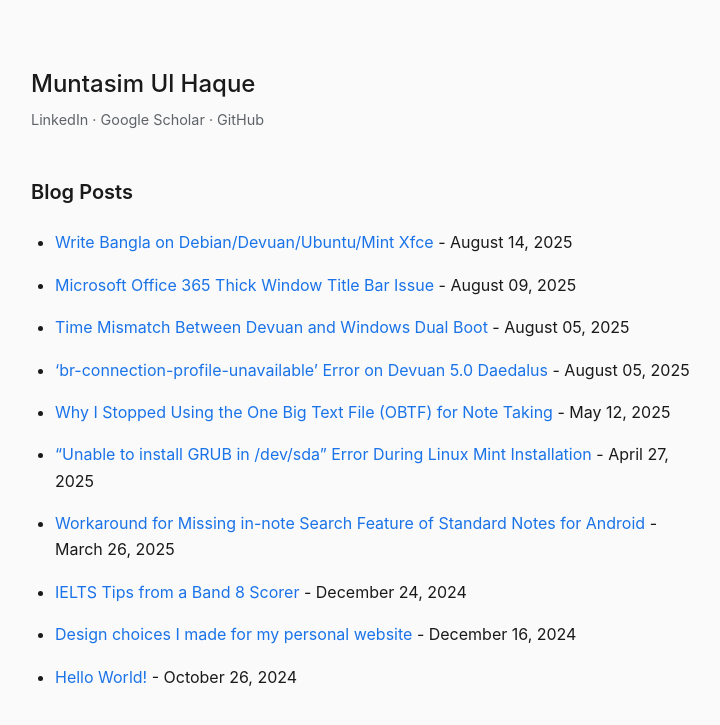
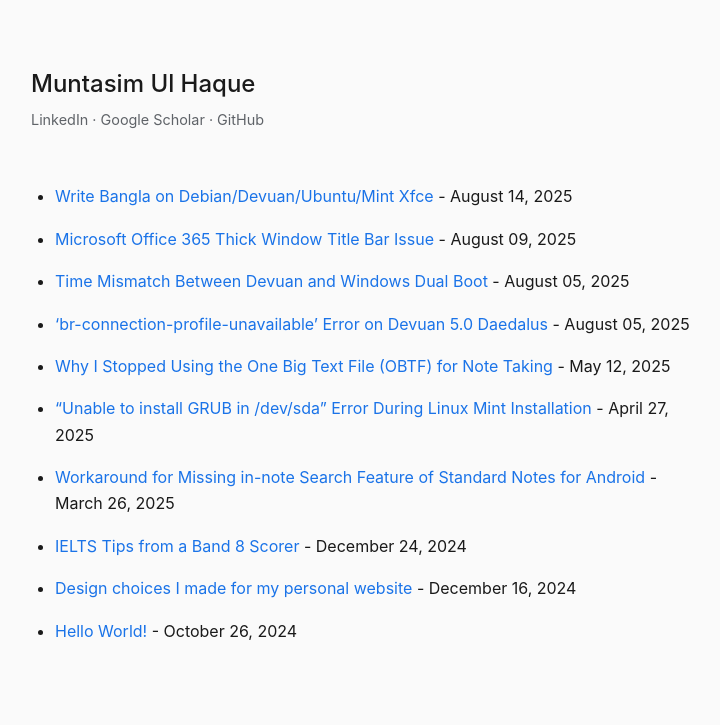
Before and after one commit to muntasimulhaque/muntasimulhaque.github.io, a Jekyll site: the page built from index.md, in a window 1280 px wide. Shown: the top 725 px of the page, without its empty margins (273-993 px from the left). Built offline with Jekyll 4.4.1, drawn with Linux system fonts in a browser that asks for light colours.

```diff
--- a/assets/css/style.css
+++ b/assets/css/style.css
@@ -176,6 +176,17 @@
   padding-top: 0;
 }
 
+/* Hide the "Blog Posts" heading on the main page (anchor still works) */
+body.layout-default main > h4:first-of-type {
+    clip: rect(0 0 0 0);
+    clip-path: inset(50%);
+    height: 1px;
+    overflow: hidden;
+    position: absolute;
+    white-space: nowrap;
+    width: 1px;
+}
+
 p {
   margin-bottom: 1rem;
 }
```
